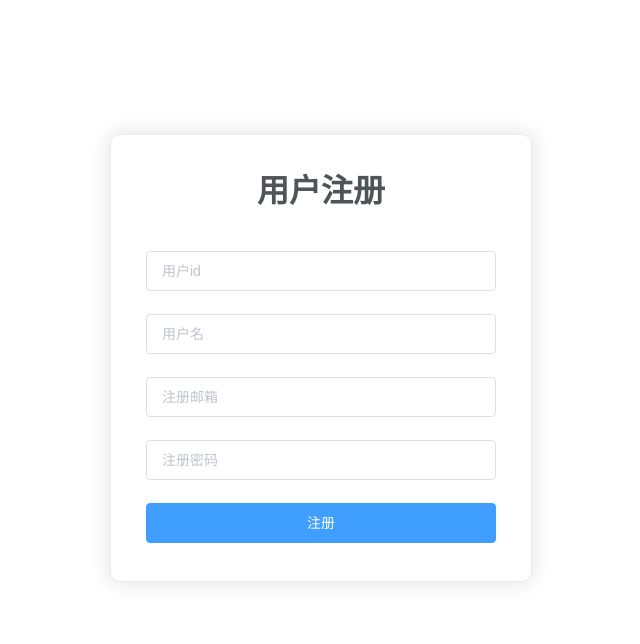
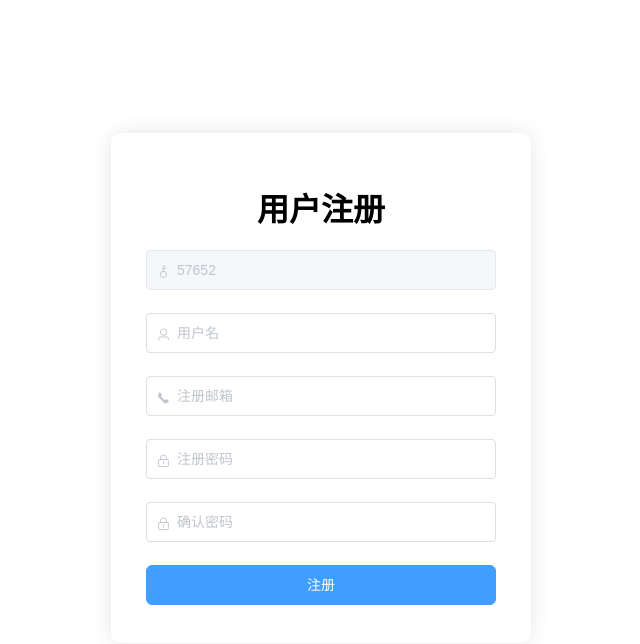
Before and after one commit to AL-Mazai/online_edit_front, a Vue app: page /register in a window 1280 px wide. Shown: the top 644 px of the page, without its empty margins (319-959 px from the left). Built offline with nearby package versions, Linux system fonts and the light colour scheme.

Commit message:
修改注册页面

```diff
--- a/src/views/Register.vue
+++ b/src/views/Register.vue
@@ -1,6 +1,6 @@
 <template>
-    <div class="login-wrap">
-        <el-form class="login-container">
+    <div class="register-wrap">
+        <el-form class="register-container">
             <h1 class="title">用户注册</h1>
             <el-form-item>
                 <el-input
@@ -8,6 +8,8 @@
                     placeholder="用户id"
                     v-model="user.userId"
                     autocomplete="off"
+                    prefix-icon="el-icon-key"
+                    disabled
                 ></el-input>
             </el-form-item>
             <el-form-item>
@@ -16,6 +18,7 @@
                     placeholder="用户名"
                     v-model="user.userName"
                     autocomplete="off"
+                    prefix-icon="el-icon-user"
                 ></el-input>
             </el-form-item>
             <el-form-item>
@@ -24,6 +27,7 @@
                     placeholder="注册邮箱"
                     v-model="user.email"
                     autocomplete="off"
+                    prefix-icon="el-icon-phone"
                 ></el-input>
             </el-form-item>
             <el-form-item>
@@ -32,6 +36,18 @@
                     placeholder="注册密码"
                     v-model="user.password"
                     autocomplete="off"
+                    prefix-icon="el-icon-lock"
+                    show-password
+                ></el-input>
+            </el-form-item>
+            <el-form-item>
+                <el-input
+                    type="password"
+                    placeholder="确认密码"
+                    v-model="checkPassword"
+                    autocomplete="off"
+                    prefix-icon="el-icon-lock"
+                    show-password
                 ></el-input>
             </el-form-item>
             <el-form-item>
@@ -52,16 +68,18 @@ export default {
     data() {
         return {
             user: {
-                userId: "",
+                userId: Math.floor(Math.random() * (100000)) + 100,
                 userName: "",
                 email: "",
                 password: "",
             },
+            checkPassword: '',
         };
     },
     methods: {
         //注册
         doRegister() {
+            if(this.checkPassword === this.user.password){
                 let url = "http://localhost:8088/user/register";
                 this.axios.post(url, this.user).then((res) => {
                     this.$message.success(res.data)
@@ -70,36 +88,41 @@ export default {
                     console.log(err);//控制台测试代码
                     this.$message.error(err.response.data)
                 });
+            }else {
+                this.$message.warning("两次密码不一致！")
+            }
         },
     },
 };
 </script>
 
 <style scoped>
-.login-wrap {
-    box-sizing: border-box;
-    width: 100%;
-    height: 100%;
-    padding-top: 10%;
-    background-repeat: no-repeat;
-    background-position: center right;
-    background-size: 100%;
+.register-wrap {
+    display: flex;
+    justify-content: center;
+    align-items: center;
+    height: 95vh;
+    background-color: #fff;
 }
 
-.login-container {
-    border-radius: 10px;
-    margin: 0px auto;
+.register-container {
     width: 350px;
     padding: 30px 35px 15px 35px;
-    background: #fff;
-    border: 1px solid #eaeaea;
-    text-align: left;
-    box-shadow: 0 0 20px 2px rgba(0, 0, 0, 0.1);
+    border-radius: 10px;
+    box-shadow: 0px 0px 20px rgba(0, 0, 0, 0.1);
+    background-color: #fff;
 }
 
 .title {
-    margin: 0px auto 40px auto;
     text-align: center;
-    color: #505458;
+    margin-bottom: 20px;
+}
+
+.el-input__inner {
+    border-radius: 6px;
+}
+
+.el-button {
+    border-radius: 6px;
 }
 </style>
```
Lines whose indentation alone changed are shown as unchanged.
